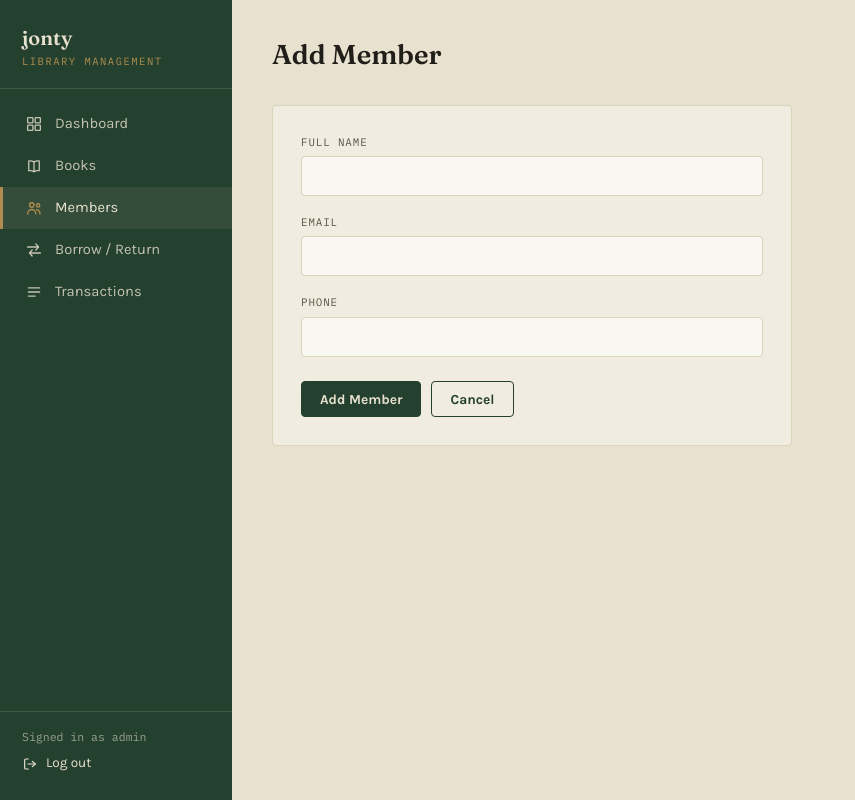
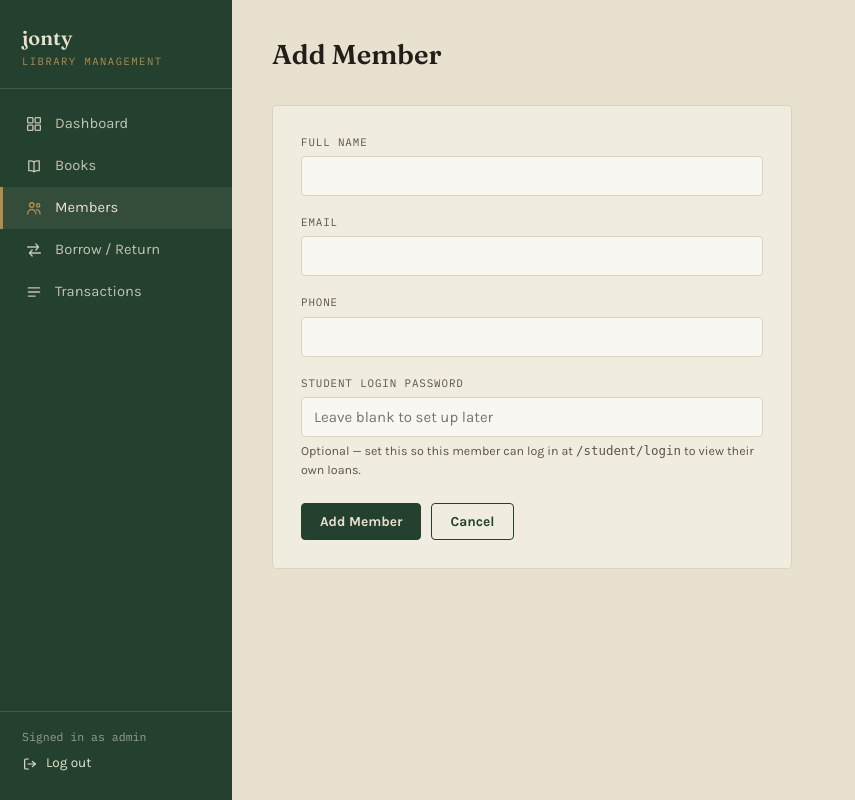
Before and after one commit to Jontyyyyy/library_management_system, a Flask app: page /members/add in a window 1280 px wide. Shown: the whole page, without its empty margins (0-855 px from the left). Run offline with Flask 3, Linux system fonts and the light colour scheme; a user stored in the database is signed in.

Commit message:
Add password field to member form
Added password input field for student login with optional hint.

```diff
--- a/templates/member_form.html
+++ b/templates/member_form.html
@@ -20,6 +20,11 @@
       <label for="phone">Phone</label>
       <input type="tel" id="phone" name="phone" value="{{ member.phone if member else '' }}">
     </div>
+    <div class="field">
+      <label for="password">Student login password</label>
+      <input type="text" id="password" name="password" placeholder="{{ 'Leave blank to keep unchanged' if member else 'Leave blank to set up later' }}">
+      <div class="field-hint">Optional — set this so {{ member.name if member else 'this member' }} can log in at <code>/student/login</code> to view their own loans.</div>
+    </div>
     <div class="form-actions">
       <button type="submit" class="btn">{{ 'Save Changes' if member else 'Add Member' }}</button>
       <a href="{{ url_for('members') }}" class="btn btn-outline">Cancel</a>
```
